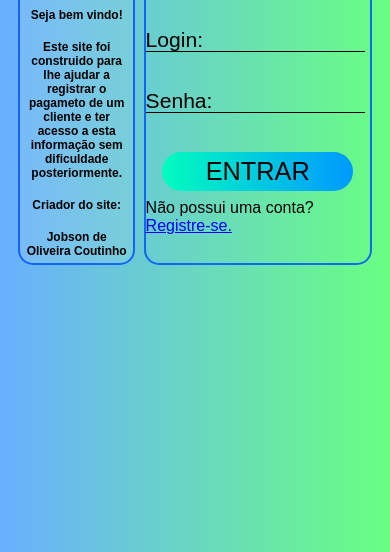
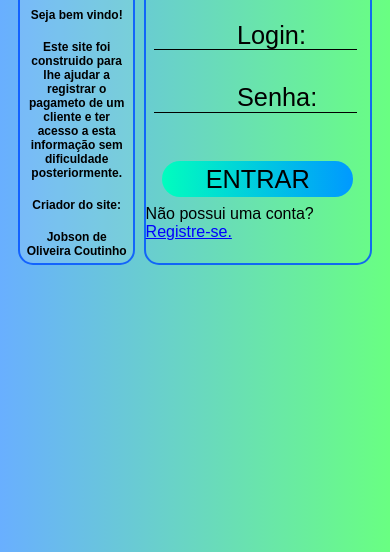
Before and after one commit to JobsonOliveira/Customer_Payment_Record, a plain HTML site: page index.html in a window 390 px wide. Shown: the part 292-844 px from the top of the page. Drawn offline with Linux system fonts and the light colour scheme; a web font is replaced by a local one.

Commit message:
atualização 2.2 da responsividade da página de login

```diff
--- a/CSS/index.css
+++ b/CSS/index.css
@@ -471,7 +471,7 @@ p{
     /*DIV DO MEIO, POSSUI AS ESTRADAS DOS DADOS PARA LOGIN*/
     div#entradasDeDados{
         display: grid;
-        justify-content: center;
+        padding: 1vh;
         gap: 0px;
         height: 80%;
     }
@@ -492,8 +492,9 @@ p{
     label{
         position: relative;
         width: 7vh;
-        top: 1.1vh;
-        font-size: 2.5vh;
+        top: .5vh;
+        left: 40%;
+        font-size: 3vh;
         transition: 1s;
         pointer-events: none;
     }
```
